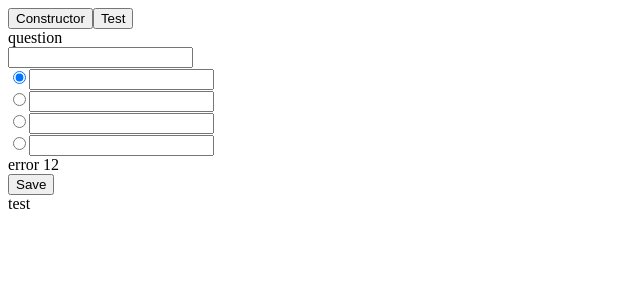
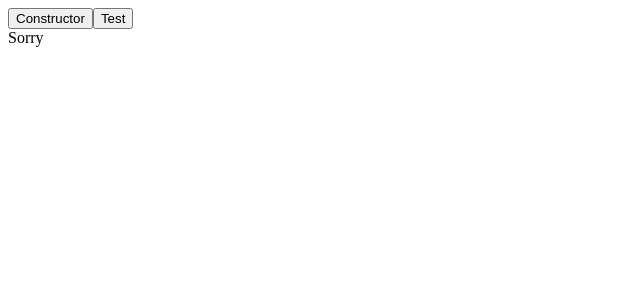
Before and after one commit to tony-blackie/quiz-react, a React app: page / in a window 1280 px wide. Both pictures are taken after a click on the button "Test". Shown: the top 300 px of the page, without its empty margins (0-640 px from the left). Built offline with nearby package versions, Linux system fonts and the light colour scheme.

Commit message:
add func

```diff
--- a/src/app/App.jsx
+++ b/src/app/App.jsx
@@ -6,11 +6,18 @@ export default class App extends React.Component {
     super(props);
 
     this.state = {
+        finalAnswer: "",
+        finalQuset: "",
+        finalTrueAnsw: "",
         isCheck: [true, false, false, false],
         answers: ["","","",""],
         quest: "",
-        isErrorShown: true,
-        arrr: [1,2]
+        isErrorShown: false,
+        isErrorQuestShown: false,
+        checkArrAnsw: "",
+        checkArrQuest: false,
+        isTestOpen: false,
+        isCreateTestOpen: true
     };
 
     this.radioCheck = this.radioCheck.bind(this);
@@ -18,6 +25,9 @@ export default class App extends React.Component {
     this.saveDataInState = this.saveDataInState.bind(this);
     this.addInfoFromInput = this.addInfoFromInput.bind(this);
     this.showError = this.showError.bind(this);
+    this.showQuestError = this.showQuestError.bind(this);
+    this.showTestBlock = this.showTestBlock.bind(this);
+    this.showCreateTestBlock = this.showCreateTestBlock.bind(this);
   };
 
   radioCheck(e) {
@@ -49,32 +59,96 @@ export default class App extends React.Component {
       })
   }
 
-  saveInfo(e) {
-      this.showError();
+  saveInfo() {
+     let a = this.showError();
+     let b = this.showQuestError();
+
+     let trueAnsArr = this.state.isCheck;
+     let trueAns = this.state.answers;
+     let trueQuest = this.state.quest;
+
+     if (a && b) {
+
+         for (let i = 0; i < trueAnsArr.length; i++) {
+             if (trueAnsArr[i] === true) {
+                 this.setState({
+                     finalTrueAnsw: i,
+                 });
+             }
+         }
+         this.setState({
+             finalAnswer: trueAns,
+             finalQuset: trueQuest
+         });
+     }
+
   }
 
   showError() {
       let answ = this.state.answers;
-      let errNumber = []
+      let errNumber = [];
       for (let i = 0; i < answ.length; i++) {
         if (answ[i] === "") {
             errNumber.push(i);
         }
       }
-      console.log(errNumber);
+      if(errNumber.length !== 0) {
+          errNumber = errNumber.join(",") + "";
+          this.setState({
+              isErrorShown: true,
+              checkArrAnsw: errNumber
+          });
+          return false;
+      } else {
+          this.setState({
+              isErrorShown: false
+          });
+          return true;
+      }
   }
+
+  showQuestError() {
+    if (this.state.quest === "") {
+        this.setState({
+            isErrorQuestShown: true,
+        });
+        return false
+    } else {
+        this.setState({
+            isErrorQuestShown: false,
+        });
+        return true
+    }
+  }
+
+  showTestBlock() {
+      this.setState({
+          isTestOpen: false,
+          isCreateTestOpen: true
+      })
+  }
+
+    showCreateTestBlock() {
+        this.setState({
+            isTestOpen: true,
+            isCreateTestOpen: false
+        })
+    }
 
   render() {
       let errorClass = this.state.isErrorShown ? "visible" : "not_visible";
+      let errorQuestClass = this.state.isErrorQuestShown ? "visible" : "not_visible";
+      let createTestBlock = this.state.isCreateTestOpen ? "visible" : "not_visible";
+
       return (
           <div>
-              <button>
+              <button onClick={this.showTestBlock}>
                   Constructor
               </button>
-              <button>
+              <button onClick={this.showCreateTestBlock}>
                   Test
               </button>
-              <div>
+              <div className={createTestBlock}>
                   <div>
                       question
                   </div>
@@ -100,7 +174,10 @@ export default class App extends React.Component {
                   </div>
 
                   <div className={errorClass}>
-                    error {this.state.arrr}
+                    Error {this.state.checkArrAnsw} is field
+                  </div>
+                  <div className={errorQuestClass}>
+                      Error question is field
                   </div>
 
                   <button onClick={this.saveInfo}>
@@ -108,7 +185,7 @@ export default class App extends React.Component {
                   </button>
 
               </div>
-              <Quiz />
+              <Quiz status={this.state.isTestOpen} answers={this.state.finalAnswer} quest={this.state.finalQuset} />
           </div>
       );
   };
--- a/src/app/Quiz.jsx
+++ b/src/app/Quiz.jsx
@@ -3,15 +3,31 @@ import React, { Component } from 'react';
 export default class Quiz extends React.Component {
     constructor(props) {
         super(props);
+        this.state = {
+            emptyCont: false,
+
+        }
 
     };
 
 
 
     render() {
+        let showTestBlock = this.props.status ? "visible" : "not_visible";
+        let showNeedBlock = this.props.answers === "" ? "visible" : "not_visible";
+
+
         return (
-            <div>
-                test
+            <div className={showTestBlock}>
+                <div className={showNeedBlock}>
+                    Sorry
+                </div>
+                <div className={showTestBlock}>
+                    <div>
+                        {this.props.quest}
+                    </div>
+
+                </div>
             </div>
         );
     };
--- a/src/sass/index.scss
+++ b/src/sass/index.scss
@@ -9,3 +9,11 @@
 .show {
   display: block;
 }
+
+.visible {
+  display: block;
+}
+
+.not_visible {
+  display: none;
+}
```
